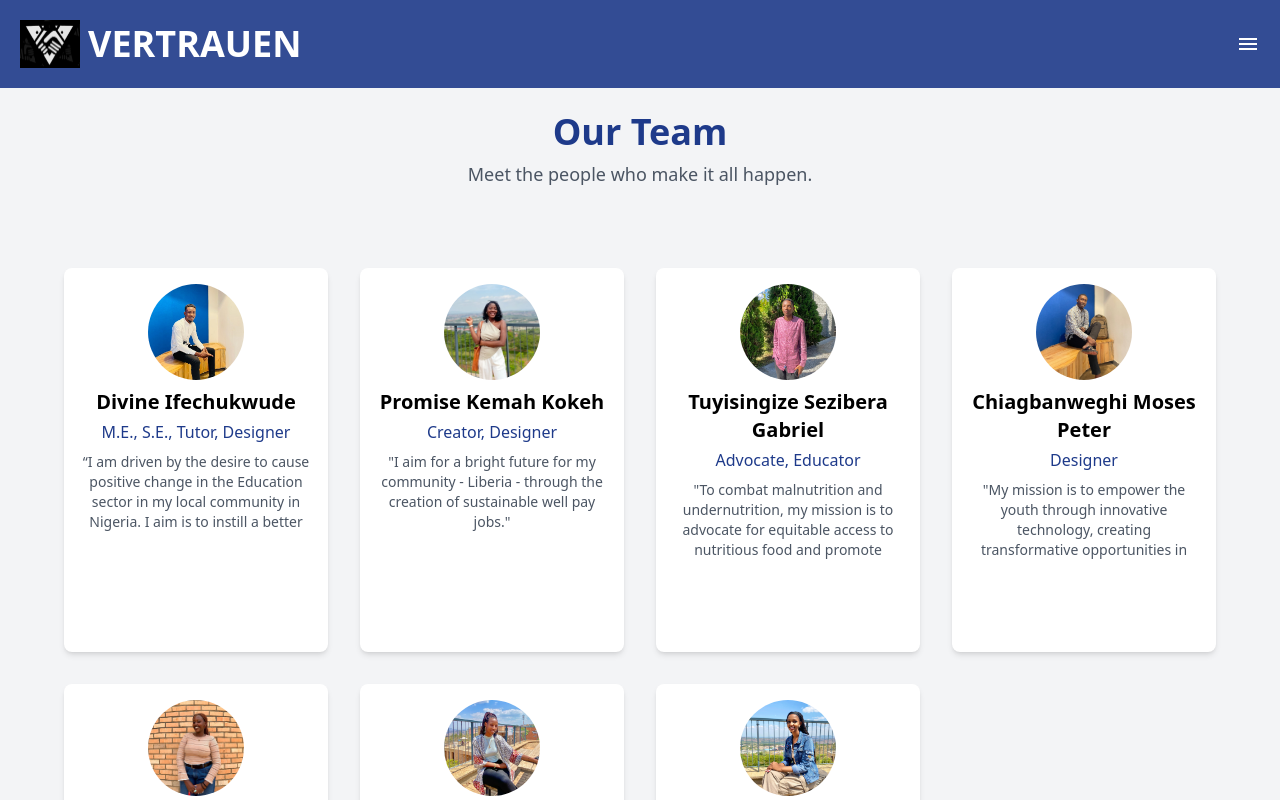
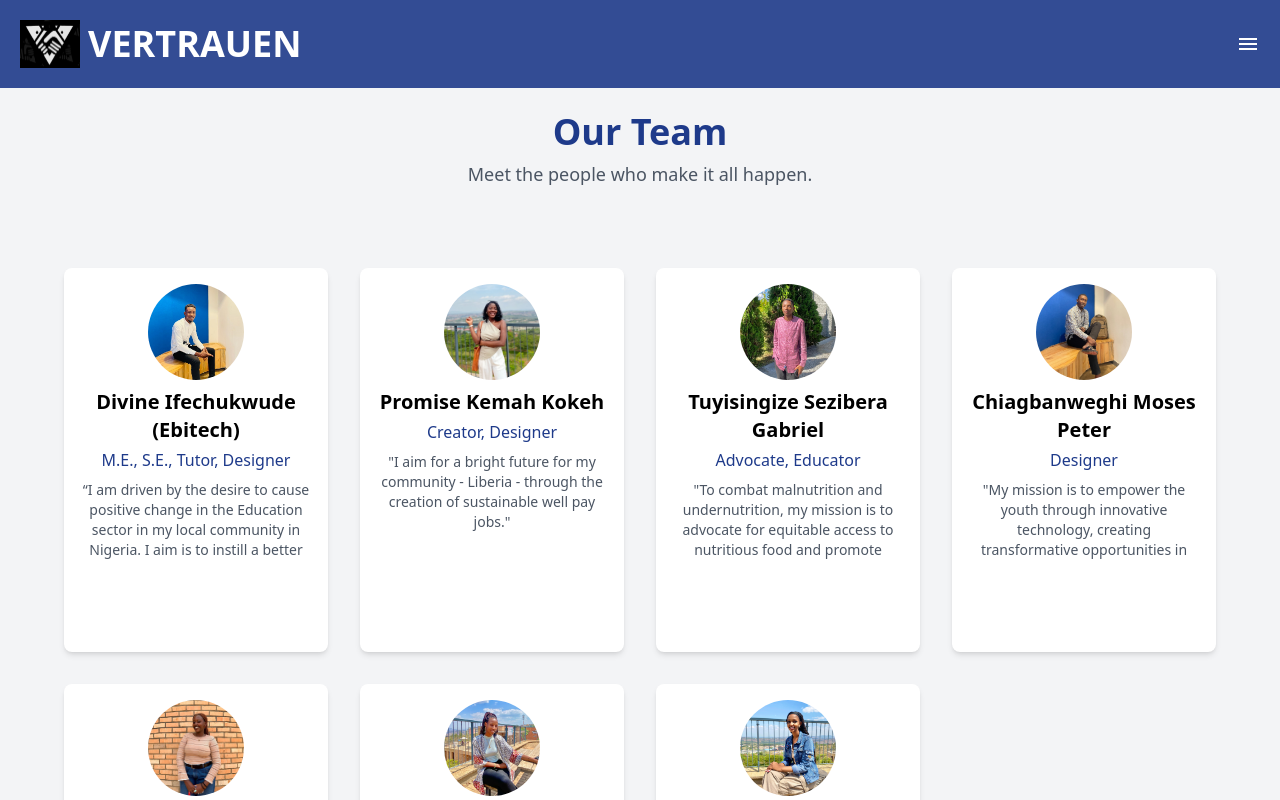
Before and after one commit to Ebi-Tech/Vertrauen, a Next.js app in the folder vertrauen-app/: page /team in a window 1280 px wide. Shown: the top 800 px of the page. Built offline with nearby package versions, Linux system fonts and the light colour scheme.

Commit message:
chore: Update alt text for first team photo in gallery page and add nickname to team member name in team page

```diff
--- a/vertrauen-app/pages/gallery.tsx
+++ b/vertrauen-app/pages/gallery.tsx
@@ -24,7 +24,7 @@ const Gallery = () => {
   };
 
   const images = [
-    { src: '/V-images/a.jpg', alt: 'Description of image 1' },
+    { src: '/V-images/a.jpg', alt: 'First Team Photo 😃' },
     { src: '/V-images/b.jpg', alt: 'Description of image 2' },
     { src: '/V-images/c.jpg', alt: 'Description of image 3' },
     { src: '/V-images/d.jpg', alt: 'Description of image 4' },
--- a/vertrauen-app/pages/team.tsx
+++ b/vertrauen-app/pages/team.tsx
@@ -7,7 +7,7 @@ import { useState } from 'react';
 
 const teamMembers = [
   {
-    name: 'Divine Ifechukwude',
+    name: 'Divine Ifechukwude (Ebitech)',
     title: 'M.E., S.E., Tutor, Designer',
     image: '/V-images/divine.jpg',
     description: '“I am driven by the desire to cause positive change in the Education sector in my local community in Nigeria. I aim is to instill a better learning mindset and create a superior learning environment for future generations within 10 years."',
```
